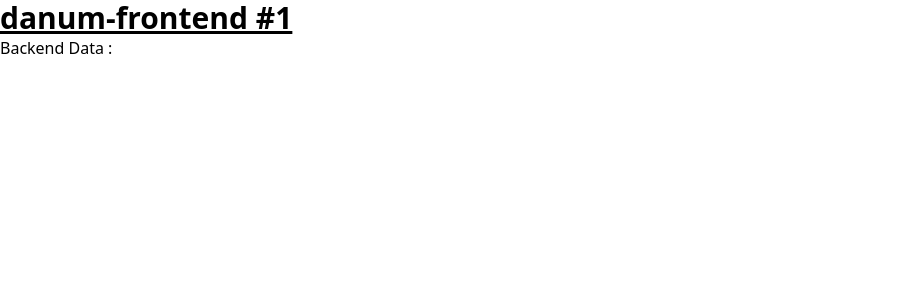
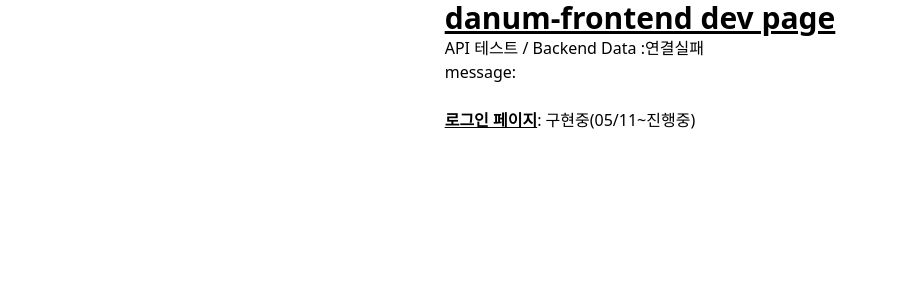
Before and after one commit to KJLBK/danum-react, a React (Vite) app: page / in a window 1280 px wide. Shown: the top 300 px of the page, without its empty margins (0-899 px from the left). Built offline with nearby package versions, Linux system fonts and the light colour scheme; no server answers.

Commit message:
Edit: Dev page 생성

```diff
--- a/src/pages/Home.jsx
+++ b/src/pages/Home.jsx
@@ -1,18 +1,38 @@
 import { useState, useEffect } from 'react'
 import axios from 'axios'
+import { Link } from 'react-router-dom'
 
 export default function Home() {
 	const [hello, setHello] = useState('')
+	const [data, setData] = useState('')
 
 	useEffect(() => {
 		axios.get('/api/test').then((res) => {
-			setHello(res.data)
+			if (res.data === '테스트') {
+				setHello(true)
+				setData(res.data)
+			}
 		})
-	})
+	}, []) // 빈 배열을 의존성 배열로 지정하여 useEffect가 컴포넌트가 마운트될 때 한 번만 실행되도록 설정
+
 	return (
 		<>
-			<h1 className="text-3xl font-bold underline">danum-frontend #1</h1>
-			<p>Backend Data : {hello}</p>
+			<div className="flex justify-center items-center">
+				<div>
+					<h1 className="text-3xl font-bold underline">
+						danum-frontend dev page
+					</h1>
+					<p>
+						API 테스트 / Backend Data :
+						{hello ? '연결성공' : '연결실패'} <br /> message: {data}
+					</p>
+					<br />
+					<Link to="/login" className="font-bold underline">
+						로그인 페이지
+					</Link>
+					: 구현중(05/11~진행중)
+				</div>
+			</div>
 		</>
 	)
 }
```
